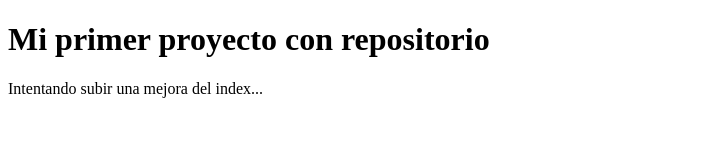
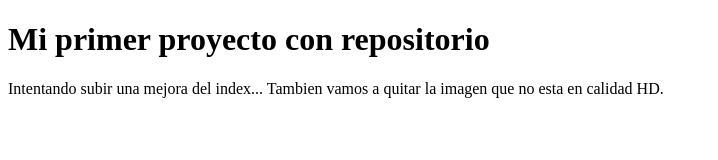
Before and after one commit to cgcas/mirepositorio, a plain HTML site: page index.html in a window 1280 px wide. Shown: the whole page, without its empty margins (0-718 px from the left). Drawn offline with Linux system fonts and the light colour scheme.

```diff
--- a/index.html
+++ b/index.html
@@ -10,6 +10,8 @@
 </h1>
 <p>
     Intentando subir una mejora del index...
+
+    Tambien vamos a quitar la imagen que no esta en calidad HD.
 </p>
 
 </body>
```
